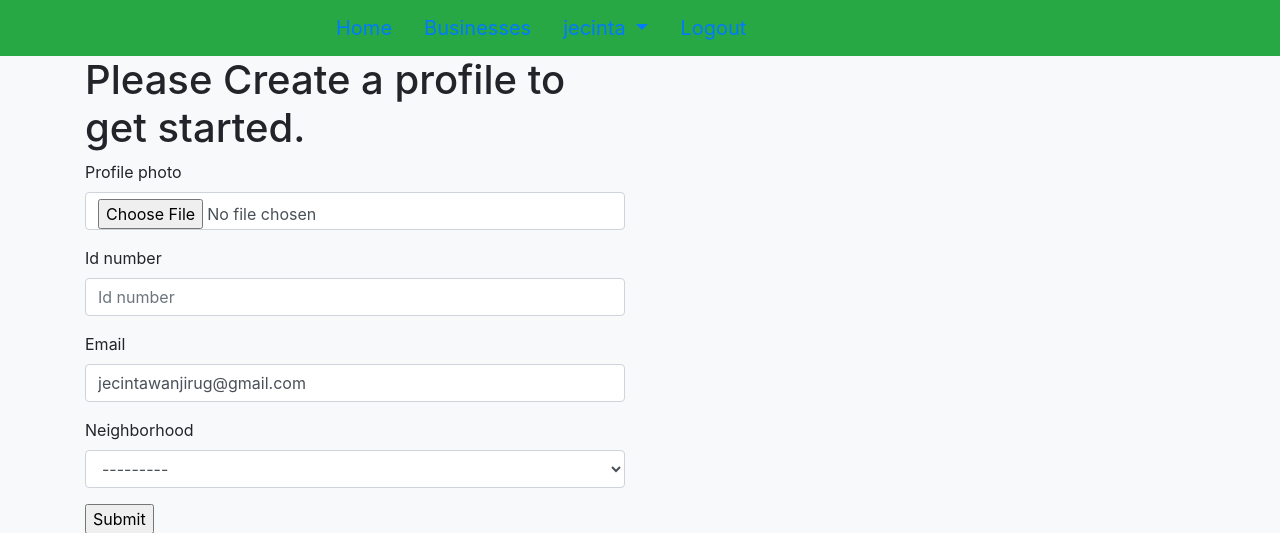
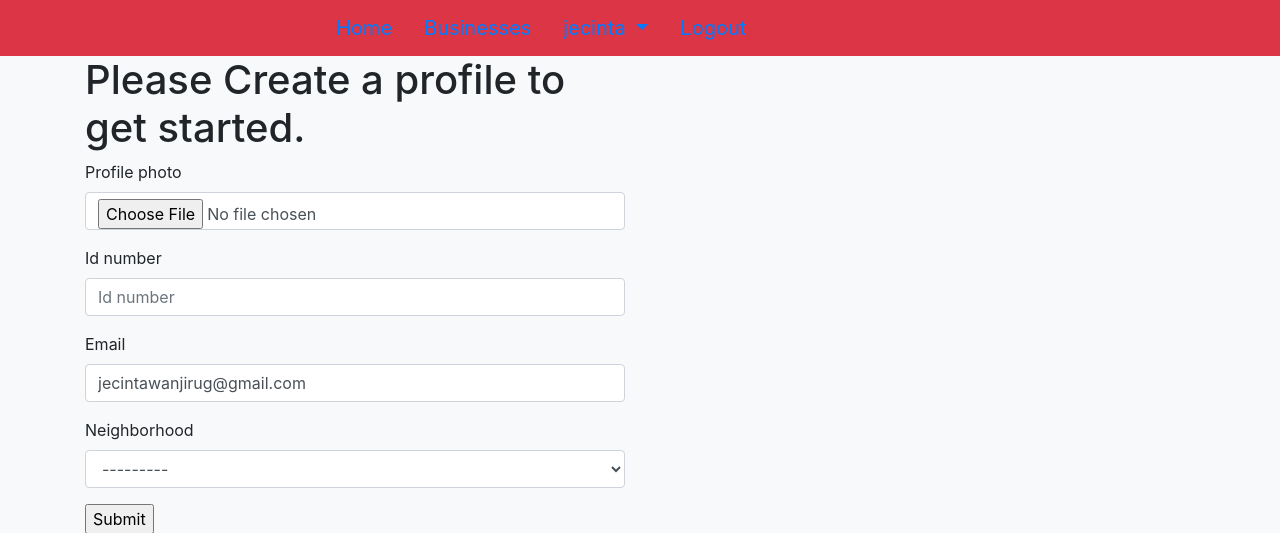
Before and after one commit to JECINTA534521/neighbourhood, a Django app: page /edit_profile/ in a window 1280 px wide. Shown: the top 533 px of the page. Run offline with Django 3.2, Linux system fonts and the light colour scheme; a user stored in the database is signed in; data comes from the database, SQL or seed files in the repository; some libraries are stand-ins or nearby versions.

Commit message:
this adds the color to the navbar

```diff
--- a/neighbour/templates/navbar.html
+++ b/neighbour/templates/navbar.html
@@ -1,4 +1,4 @@
-<nav class="navbar container-fluid navbar-expand-lg   navbar-success bg-success" >
+<nav class="navbar container-fluid navbar-expand-lg   navbar-danger bg-danger" >
     <div class="col-md-3"></div>
 
     {% if user.is_authenticated%}
```
